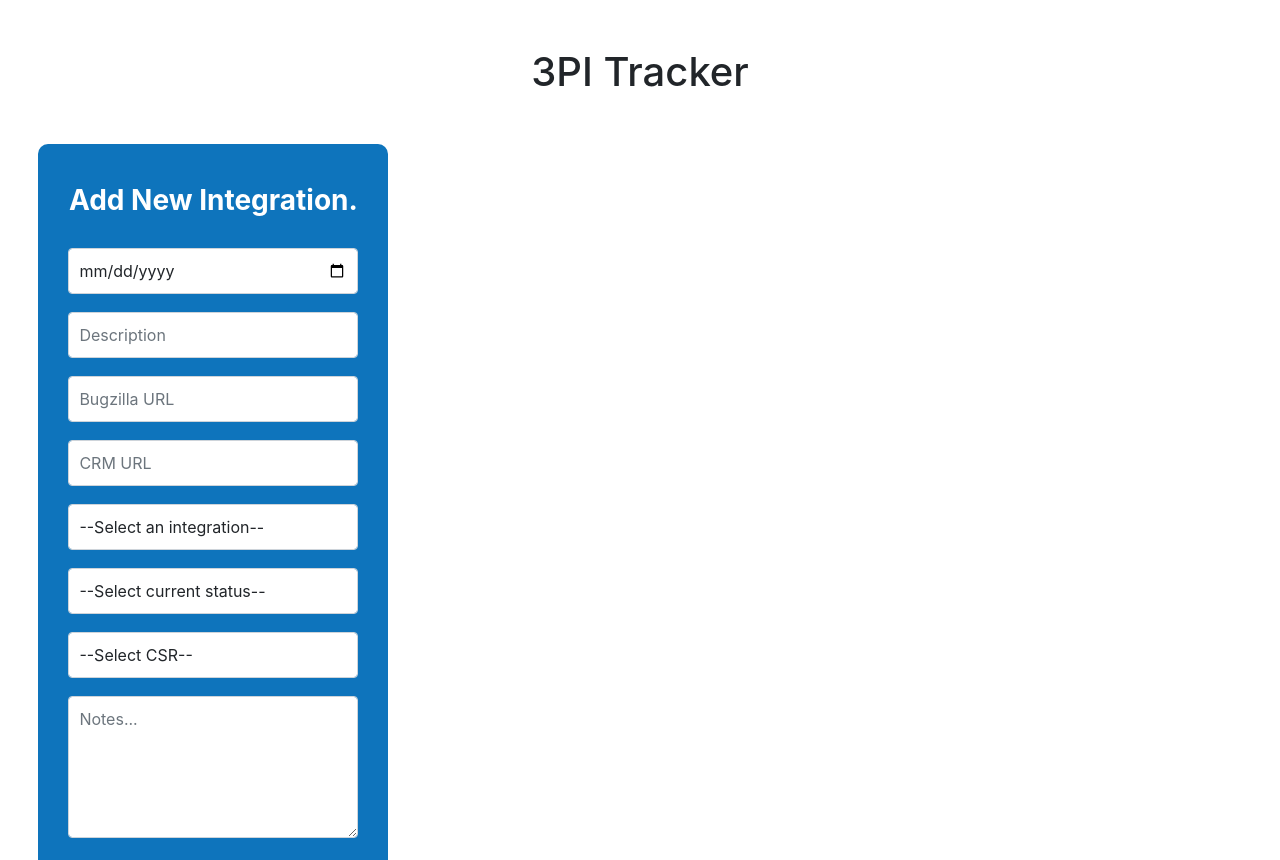
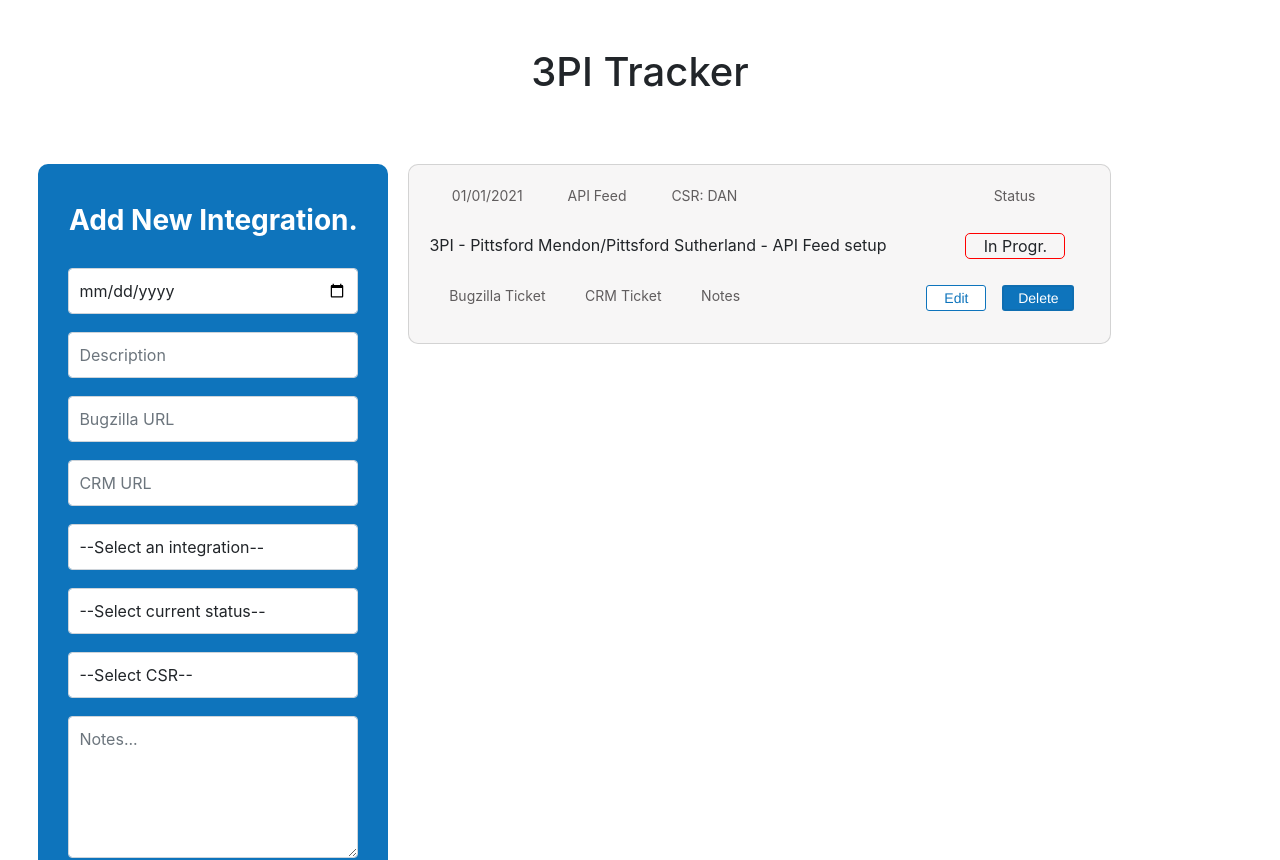
Before and after one commit to darodweb/3pi-tracker, a React (Create React App) app: page / in a window 1280 px wide. Shown: the top 860 px of the page. Built offline with nearby package versions, Linux system fonts and the light colour scheme.

Commit message:
Integration component markup and styles

```diff
--- a/src/App.js
+++ b/src/App.js
@@ -1,6 +1,6 @@
 import './App.css';
 import { IntegrationContextProvider } from './IntegrationContext/IntegrationContext';
-import Form from './components/Form/Form';
+import Integration from './components/Integration/Integration';
 import IntegrationList from './components/IntegrationList/IntegrationList';
 
 function App() {
@@ -9,7 +9,7 @@ function App() {
       <IntegrationContextProvider>
 
         <h1 className="text-center mt-5 mb-5">3PI Tracker</h1>
-        <Form />
+
         {/* <SearchFilter /> */}
         <IntegrationList />
 
--- a/src/components/Form/Form.js
+++ b/src/components/Form/Form.js
@@ -2,7 +2,7 @@ import { useState, useEffect, useContext } from 'react';
 import { IntegrationContext } from '../../IntegrationContext/IntegrationContext';
 import './Form.css';
 
-const Form = () => {
+const Form = ({ registerIntegration }) => {
     const [integration, setIntegration] = useContext(IntegrationContext);
     const [date, setDate] = useState("");
     const [description, setDescription] = useState("");
@@ -70,8 +70,7 @@ const Form = () => {
     // const registerIntegration = (integrator) => {
 
     // let record = {
-    //     integration: data.integration
-    //         total: total
+    //     integration: integration
     // };
 
     // dbIntegrations.add(record).then(({ id }) => {
--- /dev/null
+++ b/src/components/Integration/Integration.css
@@ -0,0 +1,95 @@
+* {
+    margin:0;
+    box-sizing: border-box;
+}
+
+.wrapper {
+    width: 703px;
+    height: 180px;
+    background: #f7f6f6;
+    display: flex;
+    border-radius: 10px;
+    margin: 20px;
+    padding: 20px;
+    flex-wrap: wrap;
+    border: solid 1px #231f202a;
+
+}
+
+.integration-upper-row {
+    display:flex;
+    flex-direction: row;
+    width: 100%;
+    justify-content: space-between;
+    font-size: 14px;
+    color: #231f20b6
+}
+
+.integration-main-body {
+    width:100%;
+    font-size: 16px;
+    display:flex;
+    justify-content: space-between;
+    margin: 10px 0px;
+}
+
+.integration-lower-text {
+    font-size: 14px;
+    display:flex;
+    flex-direction: row;
+    color: #231f20b6;
+    justify-content: space-between;
+    width:100%;
+}
+.integration-lower-text_1 {
+    display:flex;
+    width: 50%;
+    justify-content: space-around;
+
+}
+
+.integration-upper-row_1 {
+    display:flex;
+    width:50%;
+    justify-content: space-around;
+}
+
+.status {
+    border: 1px solid red;
+    width: 100px;
+    text-align: center;
+    border-radius: 5px;
+    margin-right:25px;
+
+}
+
+.edit {
+        width: 60px;
+        height: 26px;
+        padding: 0px 10px 0px 10px;
+        background: #ffffff;
+        color: #0e74bc;
+        border-color: #0e74bc;
+        border-width: 1px;
+        border-style: solid;
+        border-radius: 3px 3px 3px 3px;
+        font-family: "Helvetica";
+        font-weight: 400;
+        font-size: 14px;
+        text-align: center;
+}
+
+.delete {
+    width: 72px;
+    height: 26px;
+    padding: 0px 10px 0px 10px;
+    background: #0e74bc;
+    color: #ffffff;
+    border-color: #23232312;
+    border-style: solid;
+    border-radius: 3px 3px 3px 3px;
+    font-family: "Helvetica";
+    font-weight: 400;
+    font-size: 14px;
+    text-align: center;
+}
--- a/src/components/Integration/Integration.js
+++ b/src/components/Integration/Integration.js
@@ -1,17 +1,49 @@
+import React from 'react';
+import './Integration.css';
 
 
 
+const Integration = ({ integration }) => {
 
-// const Integration = () => {
+    return (
+        <>
+            <div className="wrapper">
+                <div className="integration-upper-row">
+                    <div className="integration-upper-row_1">
+                        <p>01/01/2021</p>
+                        <p>API Feed</p>
+                        <p>CSR: DAN</p>
+                    </div>
+                    <div className="integration-upper-row_2">
+                        <p style={{ marginRight: '55px' }}>Status</p>
+                    </div>
+                </div>
 
-//     return (
-//         <>
+                <div className="integration-main-body" integration>
+                    <p>3PI - Pittsford Mendon/Pittsford Sutherland - API Feed setup</p>
+                    <p className="status">In Progr.</p>
+                </div>
+
+                <div className="integration-lower-text">
+                    <div className="integration-lower-text_1">
+                        <p>Bugzilla Ticket</p>
+                        <p>CRM Ticket</p>
+                        <p>Notes</p>
+                    </div>
+
+                    <div className="integration-lower-text_buttons">
+                        <button className="edit">Edit</button>
+                        <button className="delete mx-3">Delete</button>
+                    </div>
 
 
-//         </>
+                </div>
+            </div>
+
+        </>
 
 
-//      );
-// }
+    );
+}
 
-// export default Integration;
+export default Integration;
--- a/src/components/IntegrationList/IntegrationList.js
+++ b/src/components/IntegrationList/IntegrationList.js
@@ -1,9 +1,39 @@
-import React from 'react';
+import { useState, useContext } from 'react';
+import Form from '../Form/Form';
+import Integration from '../Integration/Integration';
+import { IntegrationContext } from '../../IntegrationContext/IntegrationContext';
+
 
 const IntegrationList = () => {
+    const [integration, setIntegration] = useContext(IntegrationContext);
+    const [setupDetails, setSetUpDetails] = useState('');
+
+
+    console.log(integration);
+
+    const registerIntegration = () => {
+        let setup = {
+            date: integration.date,
+            description: integration.description,
+            bugzillaUrl: integration.bugzillaUrl,
+            crmUrl: integration.crmUrl,
+            integrationType: integration.integration,
+            status: integration.status,
+            csr: integration.csr,
+            notes: integration.notes
+        }
+        setSetUpDetails(setup);
+    }
+
+    console.log(setupDetails);
+
     return (
 
         <>
+            <div style={{ display: 'flex', justifyContent: 'spaceEvenly', flexDirection: 'row' }}>
+                <Form registerIntegration={registerIntegration} />
+                <Integration integration={integration} style={{ padding: '2rem' }} />
+            </div>
 
         </>
     );
```
Also changed, not shown: 1 other file (tests, documents, lock files or other folders).
